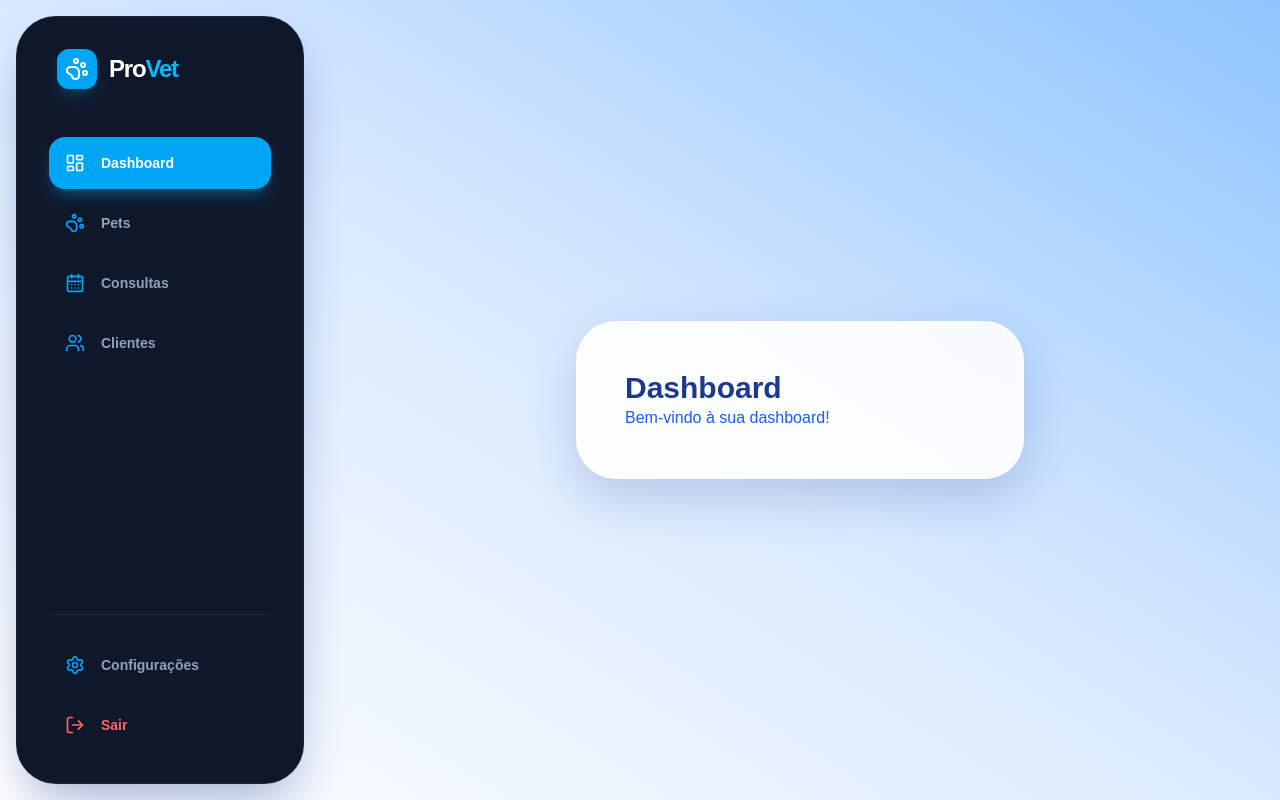
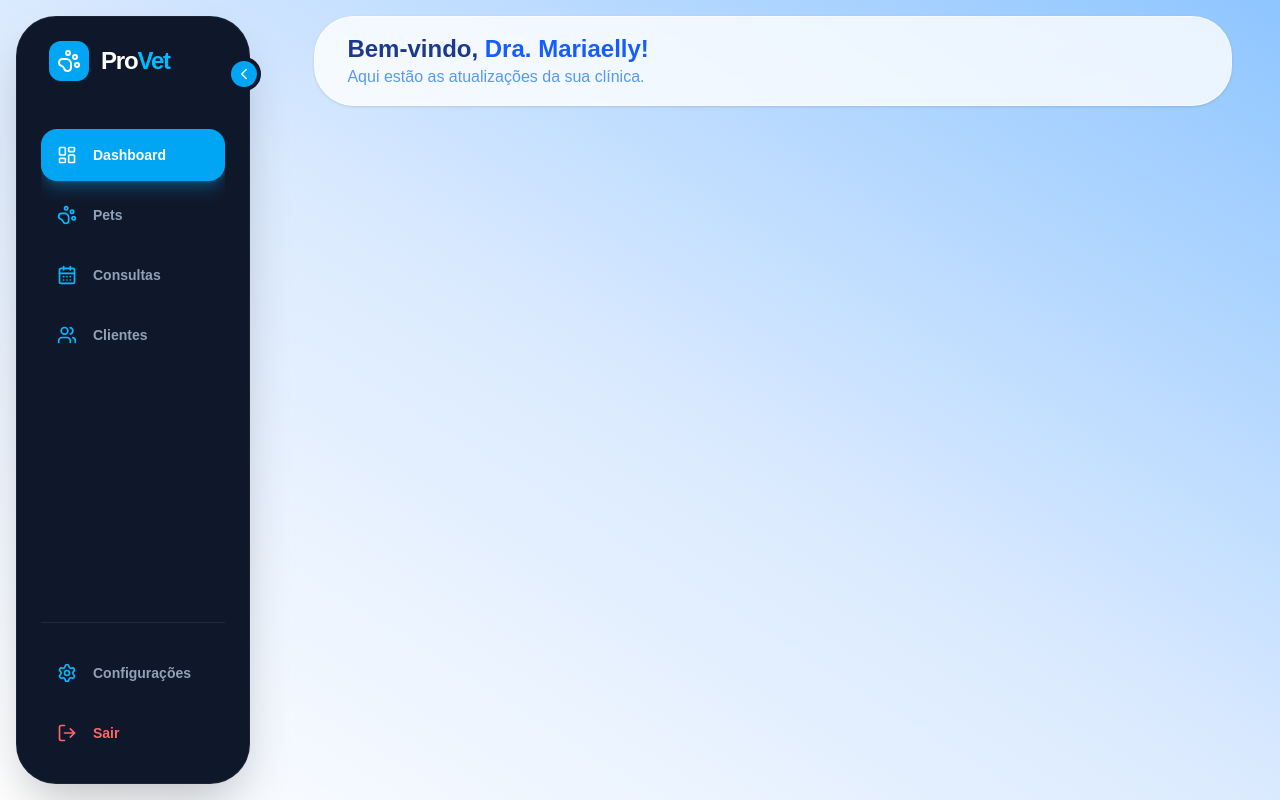
Before and after one commit to Juholiver/provet, a Next.js app: page /dashboard in a window 1280 px wide. Built offline with nearby package versions, Linux system fonts and the light colour scheme.

Commit message:
adcionando header

```diff
--- /dev/null
+++ b/app/_components/Header.tsx
@@ -0,0 +1,25 @@
+export default function Header() {
+  return (
+    <header className="
+      w-full
+      sticky top-4 z-50 /* Mantém o header fixo no topo ao rolar */
+      flex flex-col md:flex-row /* Empilha no mobile, lado a lado no desktop */
+      items-center justify-between
+      p-4 md:px-8 /* Mais espaçamento lateral em telas maiores */
+      bg-white/80 backdrop-blur-md /* Efeito de vidro (glassmorphism) */
+      rounded-2xl md:rounded-[2.5rem]
+      shadow-sm border border-white/50
+      mb-8
+    ">
+      <div className="text-center md:text-left">
+        <h1 className="text-xl md:text-2xl font-bold text-blue-900 transition-all">
+          Bem-vindo, <span className="text-blue-600">Dra. Mariaelly!</span>
+        </h1>
+        <p className="text-sm md:text-base text-blue-500/80 font-medium">
+          Aqui estão as atualizações da sua clínica.
+        </p>
+      </div>
+
+    </header>
+  );
+}
--- /dev/null
+++ b/app/_components/Modal.tsx
@@ -0,0 +1,13 @@
+export default function Modal() {
+    return (
+        <div className="fixed inset-0 bg-black/50 flex items-center justify-center z-50">
+            <div className="bg-white rounded-lg p-6 w-full max-w-sm shadow-lg">
+                <h2 className="text-xl font-bold mb-4">Modal Title</h2>
+                <p className="mb-6">This is a simple modal component. You can add any content here.</p>
+                <button className="w-full rounded-lg bg-blue-600 py-3 text-white font-bold hover:bg-blue-700 transition-colors">
+                    Close
+                </button>
+            </div>
+        </div>
+    );
+}
--- a/app/_components/Sidebar.tsx
+++ b/app/_components/Sidebar.tsx
@@ -1,33 +1,58 @@
-import { LayoutDashboard, PawPrint, CalendarDays, Users, LogOut, Settings } from 'lucide-react';
+import { useState } from 'react';
+import {
+  LayoutDashboard, PawPrint, CalendarDays, Users,
+  LogOut, Settings, ChevronLeft, ChevronRight
+} from 'lucide-react';
+
+
 
 export default function Sidebar() {
+  // 1. Estado para controlar se está aberto ou fechado
+  const [isExpanded, setIsExpanded] = useState(true);
+
+  const toggleSidebar = () => setIsExpanded(!isExpanded);
+
   return (
-    <aside className="w-72 bg-[#0f172a] min-h-[calc(100vh-2rem)] m-4 rounded-[2.5rem] flex flex-col p-8 text-white shadow-2xl shadow-blue-900/40 border border-white/5">
+    <aside
+      // 2. Dinamismo na largura: w-72 quando aberto, w-24 quando fechado
+      className={`relative ${isExpanded ? 'w-72' : 'w-24'} bg-[#0f172a] min-h-[calc(100vh-2rem)] m-4 rounded-[2.5rem] flex flex-col p-6 text-white shadow-2xl transition-all duration-300 ease-in-out border border-white/5`}
+    >
+      {/* Botão de Toggle (Abre/Fecha) */}
+      <button
+        onClick={toggleSidebar}
+        className="absolute -right-3 top-10 bg-sky-500 rounded-full p-1 border-4 border-[#0f172a] hover:scale-110 transition-transform"
+      >
+        {isExpanded ? <ChevronLeft size={18} /> : <ChevronRight size={18} />}
+      </button>
+
+
 
       {/* Logo Section */}
-      <div className="flex items-center gap-3 mb-12 px-2">
-        <div className="bg-sky-500 p-2 rounded-xl shadow-lg shadow-sky-500/20">
+      <div className={`flex items-center ${isExpanded ? 'gap-3' : 'justify-center'} mb-12 px-2 transition-all`}>
+        <div className="bg-sky-500 p-2 rounded-xl shrink-0">
           <PawPrint size={24} className="text-white" />
         </div>
-        <h1 className="text-2xl font-black tracking-tighter">
-          Pro<span className="text-sky-400">Vet</span>
-        </h1>
+        {isExpanded && (
+          <h1 className="text-2xl font-black tracking-tighter whitespace-nowrap">
+            Pro<span className="text-sky-400">Vet</span>
+          </h1>
+        )}
       </div>
 
       {/* Navigation */}
-      <nav className="flex-1 space-y-2">
-        <SidebarItem icon={<LayoutDashboard size={20} />} label="Dashboard" active />
-        <SidebarItem icon={<PawPrint size={20} />} label="Pets" />
-        <SidebarItem icon={<CalendarDays size={20} />} label="Consultas" />
-        <SidebarItem icon={<Users size={20} />} label="Clientes" />
+      <nav className="flex-1 space-y-2 overflow-hidden">
+        <SidebarItem icon={<LayoutDashboard size={20} />} label="Dashboard" active isExpanded={isExpanded} />
+        <SidebarItem icon={<PawPrint size={20} />} label="Pets" isExpanded={isExpanded} />
+        <SidebarItem icon={<CalendarDays size={20} />} label="Consultas" isExpanded={isExpanded} />
+        <SidebarItem icon={<Users size={20} />} label="Clientes" isExpanded={isExpanded} />
       </nav>
 
-      {/* Footer Section (Ajustes e Sair) */}
+      {/* Footer Section */}
       <div className="mt-auto pt-6 border-t border-slate-700/50 space-y-2">
-        <SidebarItem icon={<Settings size={20} />} label="Configurações" />
-        <button className="w-full flex items-center gap-4 px-4 py-4 rounded-2xl font-bold text-red-400 hover:bg-red-500/10 transition-all active:scale-95 group">
-          <LogOut size={20} className="group-hover:translate-x-1 transition-transform" />
-          <span className="text-sm">Sair</span>
+        <SidebarItem icon={<Settings size={20} />} label="Configurações" isExpanded={isExpanded} />
+        <button className={`w-full flex items-center ${isExpanded ? 'gap-4 px-4' : 'justify-center'} py-4 rounded-2xl font-bold text-red-400 hover:bg-red-500/10 transition-all group`}>
+          <LogOut size={20} className="shrink-0 group-hover:translate-x-1 transition-transform" />
+          {isExpanded && <span className="text-sm whitespace-nowrap">Sair</span>}
         </button>
       </div>
     </aside>
@@ -35,23 +60,27 @@ export default function Sidebar() {
 }
 
 /**
- * Componente interno para os itens do Menu
- * (Melhora a manutenção e organização)
+ * Componente SidebarItem atualizado para suportar o estado de expansão
  */
-function SidebarItem({ icon, label, active = false }: { icon: React.ReactNode, label: string, active?: boolean }) {
+function SidebarItem({
+  icon, label, active = false, isExpanded
+}: {
+  icon: React.ReactNode, label: string, active?: boolean, isExpanded: boolean
+}) {
   return (
     <a
       href="#"
-      className={`flex items-center gap-4 px-4 py-4 rounded-2xl font-bold transition-all active:scale-95 ${
+      className={`flex items-center ${isExpanded ? 'gap-4 px-4' : 'justify-center'} py-4 rounded-2xl font-bold transition-all active:scale-95 ${
         active
           ? "bg-sky-500 text-white shadow-lg shadow-sky-500/30"
           : "text-slate-400 hover:bg-slate-800 hover:text-white"
       }`}
+      title={!isExpanded ? label : ""} // Mostra tooltip quando fechado
     >
-      <span className={active ? "text-white" : "text-sky-500"}>
+      <span className={`${active ? "text-white" : "text-sky-400"} shrink-0`}>
         {icon}
       </span>
-      <span className="text-sm">{label}</span>
+      {isExpanded && <span className="text-sm whitespace-nowrap">{label}</span>}
     </a>
   );
 }
--- a/app/dashboard/page.tsx
+++ b/app/dashboard/page.tsx
@@ -1,23 +1,28 @@
+'use client';
+
+import { useState } from "react";
+
+import Modal from "../_components/Modal";
 import Sidebar from "../_components/Sidebar";
+import Header from "../_components/Header";
 
 export default function Dashboard() {
+  // 1. Estado que controla se o modal aparece
+  const [isModalOpen, setIsModalOpen] = useState(false);
+
+
     return (
     // Adicionamos "flex-row" para garantir que fiquem lado a lado
     <main className="flex min-h-screen bg-gradient-to-tr from-white via-blue-100 to-blue-300">
 
       {/* 1. Sidebar primeiro para ficar na esquerda */}
       <Sidebar />
+      <header className="w-full px-4 md:px-8 lg:px-12 py-4">
+        <div className="max-w-7xl mx-auto">
+          <Header />
+        </div>
+    </header>
 
-      {/* 2. Área de Conteúdo (ocupa o resto do espaço com flex-1) */}
-      <div className="flex-1 flex items-center justify-center p-4">
-
-        {/* O seu Card de boas-vindas */}
-        <div className="w-full max-w-md rounded-[2.5rem] bg-white/90 p-8 shadow-[0_20px_50px_rgba(30,58,138,0.2)] backdrop-blur-md border border-white/50 md:p-12">
-          <h1 className="text-3xl font-bold text-blue-900">Dashboard</h1>
-          <p className="text-blue-600">Bem-vindo à sua dashboard!</p>
-        </div>
-
-      </div>
     </main>
   );
 }
```
